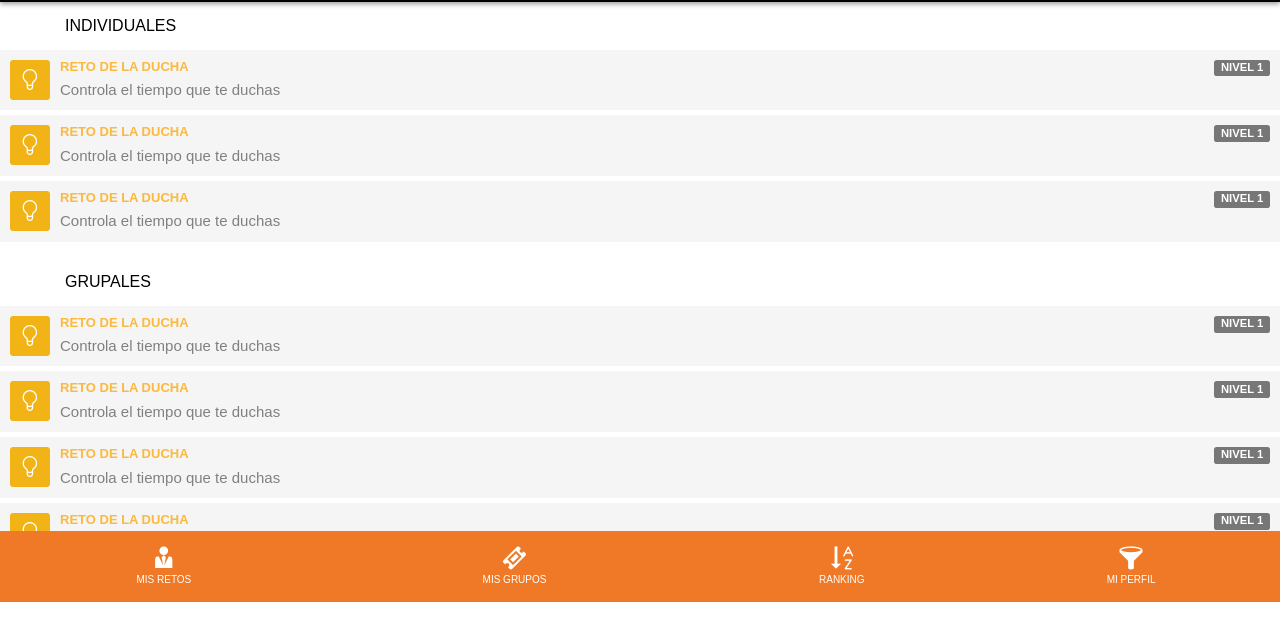
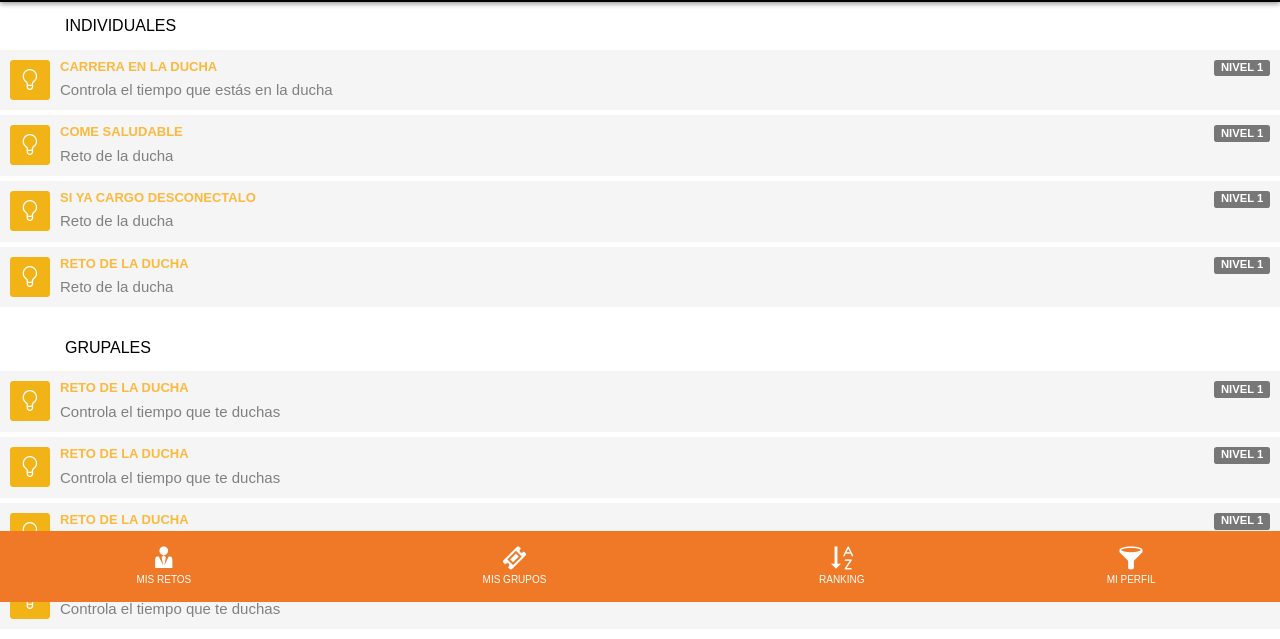
Before and after one commit to marialvarez/EcoFriends, a website: page www/index.html at #/retosParaHoy in a window 1280 px wide. Shown: the part 198-837 px from the top of the page. Before the commit the page ends 800 px from the top, so only its background shows below. Drawn offline with Linux system fonts and the light colour scheme; files whose address does not match are found by name.

Commit message:
controlador

```diff
--- a/www/css/index.css
+++ b/www/css/index.css
@@ -120,7 +120,7 @@ hr
 .dialog.open { display: table; }
 .dialog .content { vertical-align: middle; display: table-cell; }
 
-.nav-bar { color:#FFF; padding:5px 0; vertical-align: bottom; top:0; position: relative; width:100%; z-index:998; background-image: linear-gradient(-180deg, #f8b155 6%, #FAAA2A 98%); box-shadow: 0 2px 4px 0 rgba(0,0,0,0.22); display: table;
+.nav-bar { color:#FFF; padding:20px 5px 0 5px; vertical-align: bottom; top:0; position: relative; width:100%; z-index:998; background-image: linear-gradient(-180deg, #f8b155 6%, #FAAA2A 98%); box-shadow: 0 2px 4px 0 rgba(0,0,0,0.22); display: table;
     /*transition: all 0.6s;*/
 }
 .nav-bar .block { display: table-cell; vertical-align: middle;  }
@@ -130,9 +130,7 @@ hr
 .nav-bar.transparent .title { text-shadow: 0 1px 3px rgba(0,0,0,0.3); }
 .nav-bar button{ color: #FFF; background: none; border:none; border-radius: 3px; margin:0 3px; font-size:25px; line-height:45px; padding:0 15px; }
 .nav-bar button i { vertical-align: baseline; }
-.nav-bar button:focus, .nav-bar button:active{
-    background: rgba(255,255,255,0.4);
-}
+.nav-bar button:focus, .nav-bar button:active{ background: rgba(255,255,255,0.4); }
 
 .nav-bar .nav-tools
 {
--- /dev/null
+++ b/www/js/controller-autos.js
@@ -0,0 +1,4 @@
+
+rutaApp.controller('autoController', function($scope) {
+//	$scope.message = 'Hola, Mundo!';
+});
--- a/www/js/main.js
+++ b/www/js/main.js
@@ -17,6 +17,10 @@ rutaApp.config(function($routeProvider) {
             templateUrl : 'pages/detalle-reto.html',
             controller 	: 'detalleRetoController'
         })
+        .when('/reto-auto', {
+            templateUrl : 'pages/detalle-reto.html',
+            controller 	: 'detalleRetoController'
+        })
 		.when('/contacto', {
 			templateUrl : 'pages/contacto.html',
 			controller 	: 'contactController'
@@ -33,6 +37,40 @@ rutaApp.controller('registroController', function($scope) {
 
 rutaApp.controller('retosHoyController', function($scope) {
 //	$scope.message = 'Estos son los retos de hoy';
+    $scope.retosIndividuales = [
+        {
+            path:'#ruta',
+            title:'Carrera en la ducha',
+            resume:'Controla el tiempo que estás en la ducha',
+            description:'Tomar toda la ducha'
+        },
+        {
+            path:'#ruta',
+            title:'Come saludable',
+            resume:'Reto de la ducha',
+            description:'Tomar toda la ducha'
+        },
+        {
+            path:'#ruta',
+            title:'Si ya cargo desconectalo',
+            resume:'Reto de la ducha',
+            description:'Tomar toda la ducha'
+        },
+        {
+            path:'#ruta',
+            title:'Reto de la ducha',
+            resume:'Reto de la ducha',
+            description:'Tomar toda la ducha'
+        }
+    ];
+    $scope.retosGrupales = [
+        {
+            path:'#ruta',
+            title:'Limpia un punto negro',
+            resume:'Elige',
+            description:'Tomar toda la ducha'
+        }
+    ];
 });
 
 rutaApp.controller('detalleRetoController', function($scope) {
@@ -46,10 +84,7 @@ rutaApp.controller('contactController', function($scope) {
 $(document).ready(initApp);
 
 function initApp() {
-    console.log('asdf');
-
     $('body').on('click', '.back', function () {
-        console.log('asdf');
         history.back();
     });
 }
--- a/www/pages/retos_hoy.html
+++ b/www/pages/retos_hoy.html
@@ -17,23 +17,11 @@
         <h3 class="section-title">Individuales</h3>
     </div>
     <ul class="list-news">
-        <li>
+        <li ng-repeat="reto in retosIndividuales">
             <span class="label label-default pull-right">NIVEL 1   </span>
             <img src="img/icon-reto.png" alt="">
-            <h4 class="title">Reto de la ducha</h4>
-            <p>Controla el tiempo que te duchas</p>
-        </li>
-        <li>
-            <span class="label label-default pull-right">NIVEL 1   </span>
-            <img src="img/icon-reto.png" alt="">
-            <h4 class="title">Reto de la ducha</h4>
-            <p>Controla el tiempo que te duchas</p>
-        </li>
-        <li>
-            <span class="label label-default pull-right">NIVEL 1   </span>
-            <img src="img/icon-reto.png" alt="">
-            <h4 class="title">Reto de la ducha</h4>
-            <p>Controla el tiempo que te duchas</p>
+            <h4 class="title">{{ reto.title }}</h4>
+            <p>{{ reto.resume }}</p>
         </li>
     </ul>
     <br>
```
Also changed, not shown: www/pages/registro.html (+6 -2 lines).
